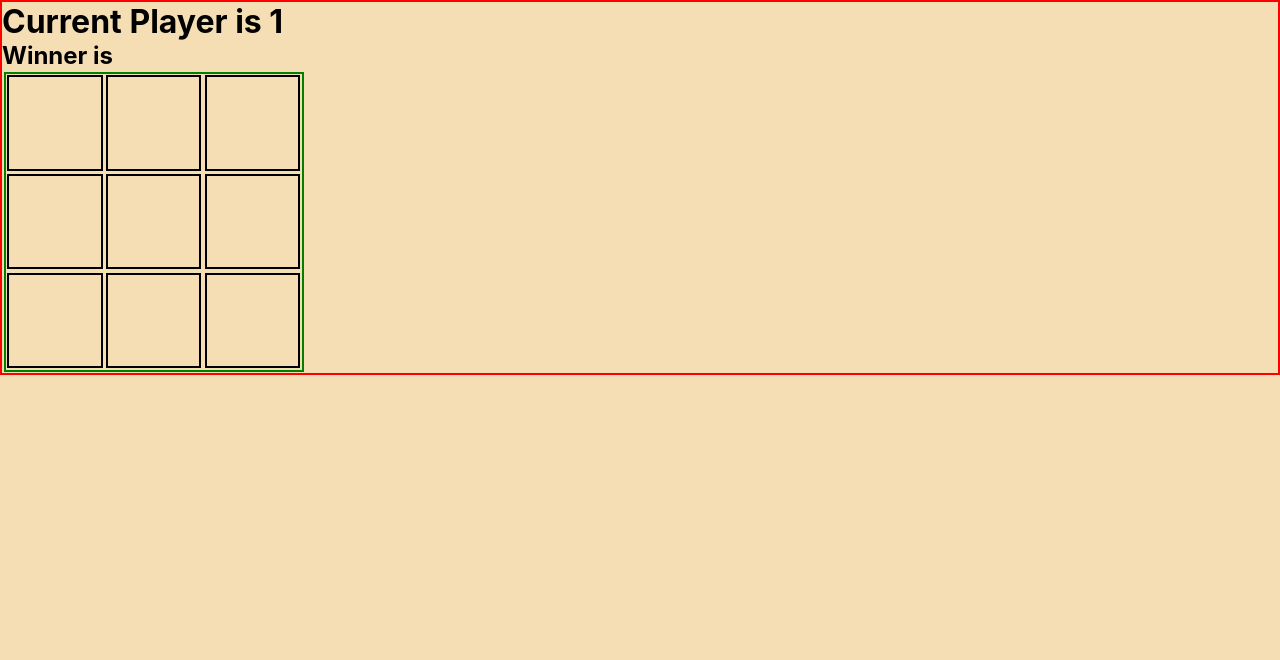
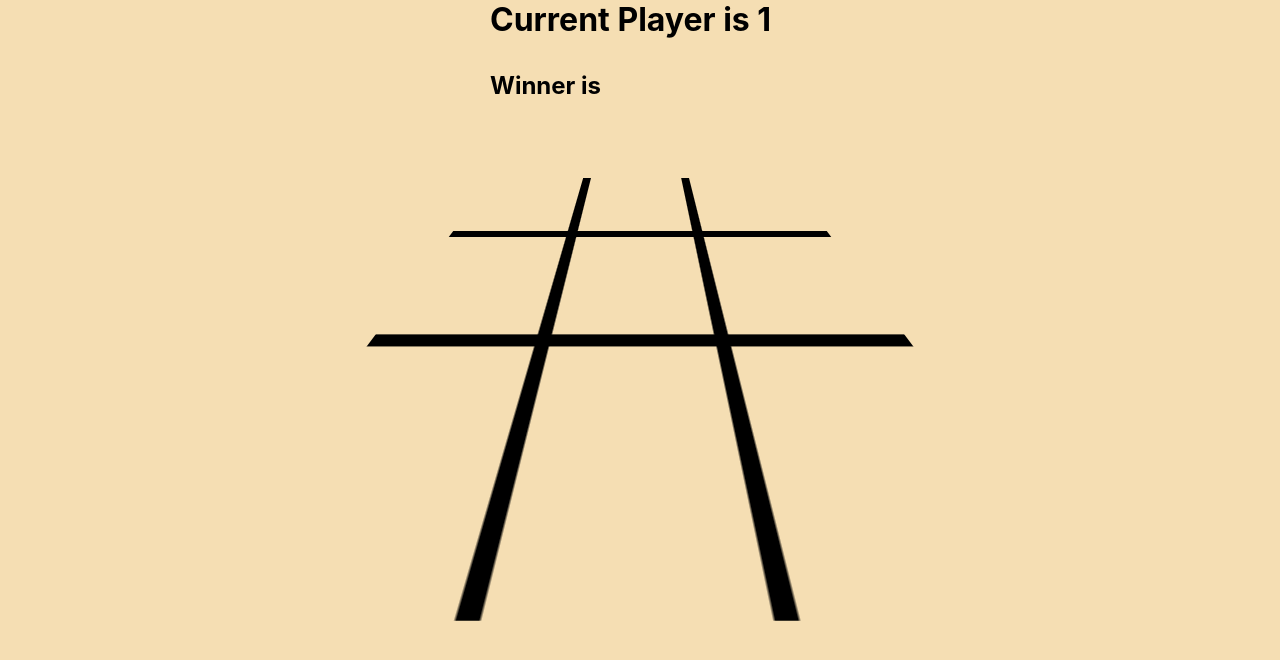
Before and after one commit to stevefaeembra/wk_14_d_3_lab_noughts_crosses, a React (Create React App) app: page / in a window 1280 px wide. Shown: the top 660 px of the page. Built offline with nearby package versions, Linux system fonts and the light colour scheme.

Commit message:
added cell borders and 3D

```diff
--- a/src/App.css
+++ b/src/App.css
@@ -5,18 +5,26 @@
 }
 
 html{
+  display: flex;
+  align-items: center;
+  justify-content: center;
+  width: 60%;
+  margin: 0 auto;
   font-size: 16px;
   background-color: wheat;
 }
 
 .gameContainer{
-  border: 2px solid red;
+
 }
 
-.squares{
-  border: 2px solid green;
-  margin: .1rem;
+h1, h2 {
+  margin-bottom: 2rem;
+}
+
+.squares {
   display: grid;
+  transform: perspective(300px) rotateX(45deg) scale(1.5);
   grid-template-columns: repeat(3,1fr);
   grid-template-rows: repeat(3,1fr);
   width: 300px;
@@ -25,11 +33,30 @@ html{
 }
 
 .square{
-  border: 2px solid black;
-  margin: .1rem;
+
   display: flex;
   justify-content: center;
   align-items: center;
-  font-size: 2rem;
-  font-weight: bold;
+  font-size: 3rem;
+  font-weight: bolder;
 }
+
+#cell_0,
+#cell_1,
+#cell_3,
+#cell_4 {
+  border-right: 8px solid black;
+  border-bottom: 8px solid black;
+}
+
+#cell_2,
+#cell_5
+{
+  border-bottom: 8px solid black;
+}
+
+#cell_6,
+#cell_7
+{
+  border-right: 8px solid black;
+}
--- a/src/components/Square.js
+++ b/src/components/Square.js
@@ -17,10 +17,12 @@ class Square extends Component {
   };
 
   render() {
+    let id = `cell_${this.props.squareIndex}`;
     return (
       <div className="square"
         onClick={this.handleClick}
-        id={this.props.squareIndex}>
+        id={id}
+      >
         {this.props.squareSymbol}
       </div>
     )
```
